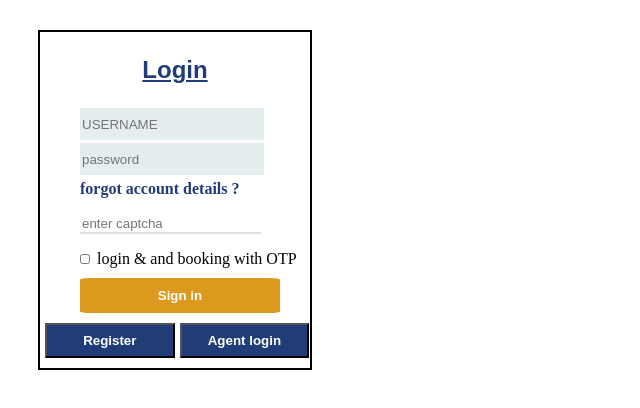
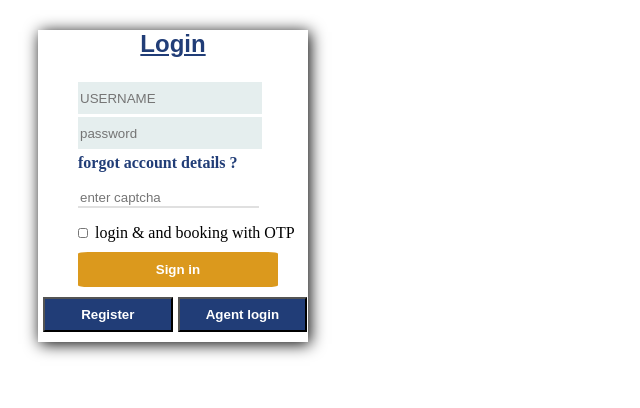
Before and after one commit to Vishwas031004/FIRST-project-, a plain HTML site: page login.html in a window 1280 px wide. Shown: the whole page, without its empty margins (0-640 px from the left). Drawn offline with Linux system fonts and the light colour scheme.

Commit message:
changes in box shadows

```diff
--- a/login.css
+++ b/login.css
@@ -2,7 +2,7 @@ div {
     width: 270px;
     margin-top: 30px;
     margin-left: 30px;
-    border: 2px black double
+    box-shadow: 2px 2px 15px black;
 
 }
 #login{
```
